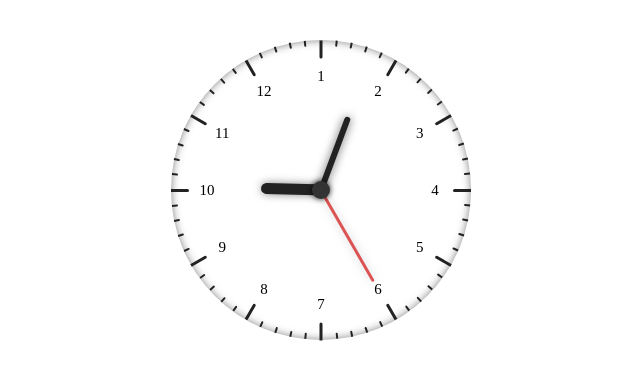
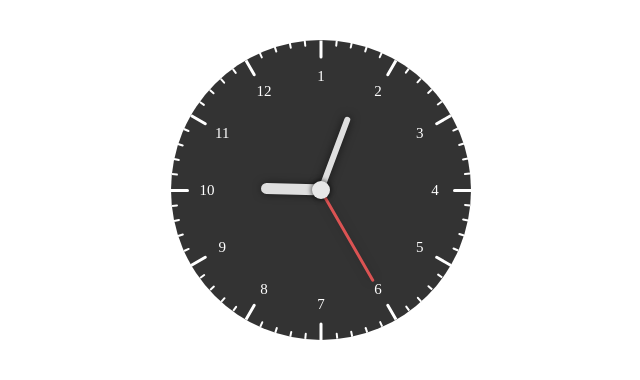
Before and after one commit to darijavan/simple-watch, a plain HTML site: page index.html in a window 1280 px wide. Shown: the whole page, without its empty margins (319-959 px from the left). Drawn offline with Linux system fonts and the light colour scheme.

Commit message:
renaming all "clock" named variable to "watch" for consistency

```diff
--- a/css/style.css
+++ b/css/style.css
@@ -14,6 +14,6 @@ body {
   padding: 40px;
 }
 
-.clock {
+.watch {
   margin: auto;
 }
--- a/css/clock.css
+++ b/css/watch.css
@@ -1,35 +1,35 @@
-.clock {
+.watch {
   box-sizing: border-box;
   position: relative;
   border-radius: 50%;
 }
 
-.clock.light {
+.watch.light {
   background-color: white;
   box-shadow: 0 0 10px -1px inset rgba(0, 0, 0, .6);
 }
 
-.clock.dark {
+.watch.dark {
   background-color: rgb(51, 51, 51);
 }
 
-.clock>.digits {
+.watch>.digits {
   position: absolute;
   width: 100%;
   height: 100%;
   font-family: 'Gilroy';
 }
 
-.clock>.digits>* {
+.watch>.digits>* {
   position: absolute;
   transform: translate(-50%, -50%);
 }
 
-.clock.dark>.digits>* {
+.watch.dark>.digits>* {
   color: white;
 }
 
-.clock>.center {
+.watch>.center {
   position: absolute;
   top: 50%;
   left: 50%;
@@ -41,21 +41,21 @@
   z-index: 1000;
 }
 
-.clock.light>.center {
+.watch.light>.center {
   background-color: #333333;
 }
 
-.clock.dark>.center {
+.watch.dark>.center {
   background-color: rgb(231, 231, 231);
 }
 
-.clock>.ph,
-.clock>.pm,
-.clock>.ps {
+.watch>.ph,
+.watch>.pm,
+.watch>.ps {
   transform-origin: left center;
 }
 
-.clock>.ph {
+.watch>.ph {
   position: absolute;
   height: 3.5%;
   width: 20%;
@@ -65,15 +65,15 @@
   box-shadow: 0 0 10px -1px rgba(0, 0, 0, .6);
 }
 
-.clock.light>.ph {
+.watch.light>.ph {
   background-color: #222222;
 }
 
-.clock.dark>.ph {
+.watch.dark>.ph {
   background-color: rgb(223, 223, 223);
 }
 
-.clock>.pm {
+.watch>.pm {
   position: absolute;
   height: 2%;
   width: 26%;
@@ -83,15 +83,15 @@
   box-shadow: 0 0 10px 0px rgba(0, 0, 0, .6);
 }
 
-.clock.light>.pm {
+.watch.light>.pm {
   background-color: #222222;
 }
 
-.clock.dark>.pm {
+.watch.dark>.pm {
   background-color: rgb(223, 223, 223);
 }
 
-.clock>.ps {
+.watch>.ps {
   position: absolute;
   height: 1%;
   width: 35%;
@@ -101,36 +101,36 @@
   box-shadow: 0 0 10px -1px rgba(0, 0, 0, .6);
 }
 
-.clock>.ps {
+.watch>.ps {
   background-color: rgb(219, 83, 83);
 }
 
-.clock>.dash-container {
+.watch>.dash-container {
   position: absolute;
   width: 100%;
   height: 100%;
 }
 
-.clock>.dash-container>* {
+.watch>.dash-container>* {
   position: absolute;
   transform-origin: left center;
   border-radius: 0 100vh 100vh 0;
 }
 
-.clock.light>.dash-container>* {
+.watch.light>.dash-container>* {
   background-color: #222222;
 }
 
-.clock.dark>.dash-container>* {
+.watch.dark>.dash-container>* {
   background-color: white;
 }
 
-.clock>.dash-container>.big-dash {
+.watch>.dash-container>.big-dash {
   width: 6%;
   height: 1%;
 }
 
-.clock>.dash-container>.small-dash {
+.watch>.dash-container>.small-dash {
   width: 2%;
   height: .5%;
 }
--- a/index.html
+++ b/index.html
@@ -7,16 +7,16 @@
   <meta http-equiv="X-UA-Compatible" content="ie=edge">
   <title>Horloge</title>
 
-  <link rel="stylesheet" href="css/clock.css">
+  <link rel="stylesheet" href="css/watch.css">
   <link rel="stylesheet" href="css/style.css">
 </head>
 
 <body>
   <div class="container">
-    <div class="clock"></div>
+    <div class="watch"></div>
   </div>
 
-  <script src="js/clock.js"></script>
+  <script src="js/watch.js"></script>
   <script src="js/index.js"></script>
 </body>
 
--- a/js/index.js
+++ b/js/index.js
@@ -1,9 +1,10 @@
 (function () {
-  let clockElement = document.querySelector('.clock');
+  let watchElement = document.querySelector('.watch');
 
-  let clock = new Clock(clockElement, {
+  let watch = new Watch(watchElement, {
     smooth: false,
     size: 300,
-    showDigits: true
+    showDigits: true,
+    theme: 'dark'
   });
 })();
--- a/js/clock.js
+++ b/js/watch.js
@@ -1,8 +1,8 @@
-class Clock {
+class Watch {
   /**
-   * Instantiate a new clock
-   * @param {HTMLDivElement} el The div element container for the clock
-   * @param {{ smooth: boolean, size: number, theme: string, showDigits: boolean }} conf Configuration for the clock
+   * Instantiate a new watch
+   * @param {HTMLDivElement} el The div element container for the watch
+   * @param {{ smooth: boolean, size: number, theme: string, showDigits: boolean }} conf Configuration for the watch
    */
   constructor(el, conf = {
     smooth: false,
@@ -17,7 +17,7 @@ class Clock {
 
     this.conf = conf;
 
-    this.initClock(el);
+    this.initwatch(el);
 
     requestAnimationFrame(this.animate.bind(this));
   }
@@ -41,9 +41,9 @@ class Clock {
 
   /**
    *
-   * @param {HTMLDivElement} clock The clock DOM element
+   * @param {HTMLDivElement} watch The watch DOM element
    */
-  initClock(clock) {
+  initwatch(watch) {
     if (this.conf.showDigits) {
       let digitContainer = document.createElement('div');
       digitContainer.className = "digits";
@@ -63,34 +63,34 @@ class Clock {
         digitContainer.appendChild(element);
       }
 
-      clock.appendChild(digitContainer);
+      watch.appendChild(digitContainer);
     }
 
-    clock.classList.add(this.conf.theme || 'light');
+    watch.classList.add(this.conf.theme || 'light');
 
-    clock.style.width = `${this.conf.size || 300}px`;
-    clock.style.height = `${this.conf.size || 300}px`;
+    watch.style.width = `${this.conf.size || 300}px`;
+    watch.style.height = `${this.conf.size || 300}px`;
 
     /* Center point */
     this.center.classList.add('center');
-    clock.appendChild(this.center);
+    watch.appendChild(this.center);
 
     /* Pointer for hours */
     this.ph.classList.add('ph');
-    clock.appendChild(this.ph);
+    watch.appendChild(this.ph);
 
     /* Pointer for minutes */
     this.pm.classList.add('pm');
-    clock.appendChild(this.pm);
+    watch.appendChild(this.pm);
 
     /* Pointer for seconds */
     this.ps.classList.add('ps');
-    clock.appendChild(this.ps);
+    watch.appendChild(this.ps);
 
     /* Dashes */
     let dashContainer = document.createElement('div');
     dashContainer.classList.add('dash-container');
-    clock.appendChild(dashContainer);
+    watch.appendChild(dashContainer);
 
     /* Dashes for hours indicator */
     for (let i = 0; i < 12; i++) {
```
